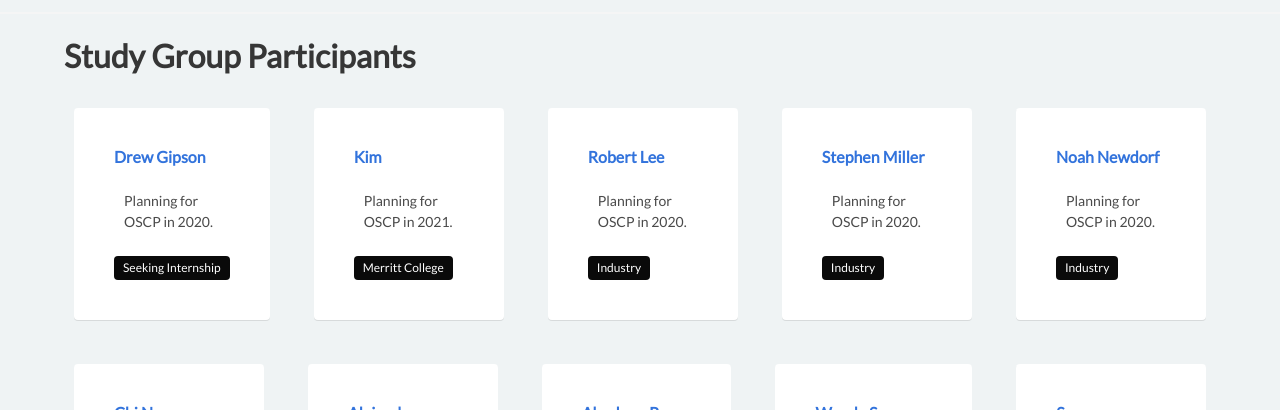
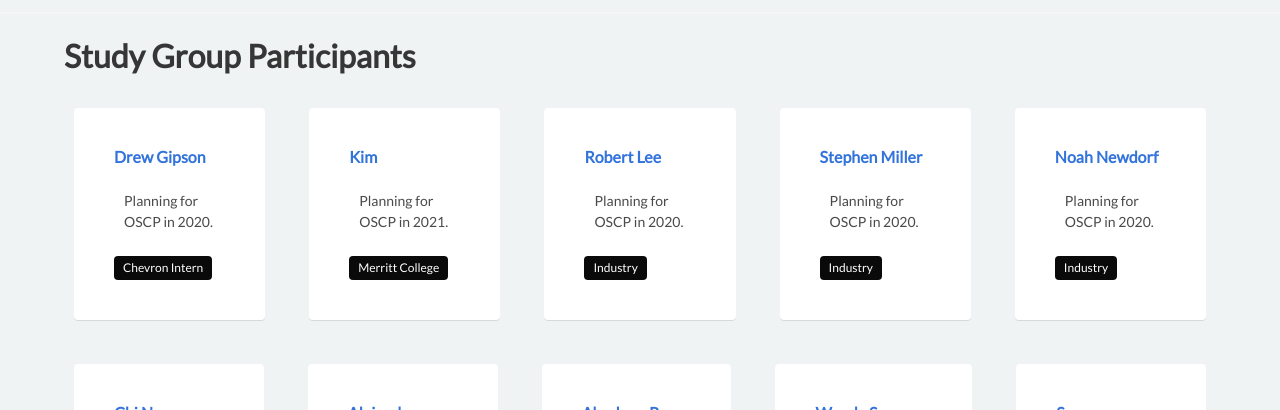
Before and after one commit to cyberdefendersprogram/www-homepage, a Jekyll site: the page built from oscpstudygroup.html, in a window 1280 px wide and 900 px high, scrolled down 1170 px. Shown: the top 410 px of the window. Built offline with Jekyll 4.4.1, drawn with Linux system fonts in a browser that asks for light colours; nearby versions of some CDN libraries.

Commit message:
Update oscpstudygroup.html

```diff
--- a/oscpstudygroup.html
+++ b/oscpstudygroup.html
@@ -6,7 +6,7 @@ participants:
     - name: Drew Gipson
       description: Planning for OSCP in 2020.
       tags:
-        - Seeking Internship
+        - Chevron Intern
     - name: Kim
       description: Planning for OSCP in 2021.
       tags:
```
